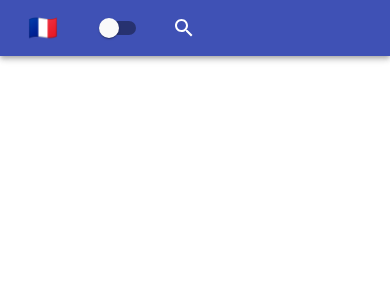
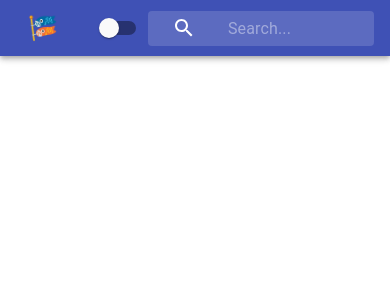
Before and after one commit to christi023/context-app, a React (Create React App) app: page / in a window 390 px wide. Shown: the top 300 px of the page. Built offline with nearby package versions, Linux system fonts and the light colour scheme.

Commit message:
Add Responsive Navbar using MaterialUI and JSS

```diff
--- a/src/Components/Navbar/Navbar.jsx
+++ b/src/Components/Navbar/Navbar.jsx
@@ -20,7 +20,9 @@ class Navbar extends Component {
         <AppBar position="static" color="primary">
           <Toolbar>
             <IconButton className={classes.menuButton} color="inherit">
-              <span>🇫🇷</span>
+              <span role="img" aria-label="france">
+                🎏
+              </span>
             </IconButton>
             <Typography className={classes.title} variant="h6" color="inherit">
               App Title
@@ -31,6 +33,10 @@ class Navbar extends Component {
               <div className={classes.searchIcon}>
                 <SearchIcon />
               </div>
+              <InputBase
+                placeholder="Search..."
+                classes={{ root: classes.inputRoot, input: classes.inputInput }}
+              />
             </div>
           </Toolbar>
         </AppBar>
```
